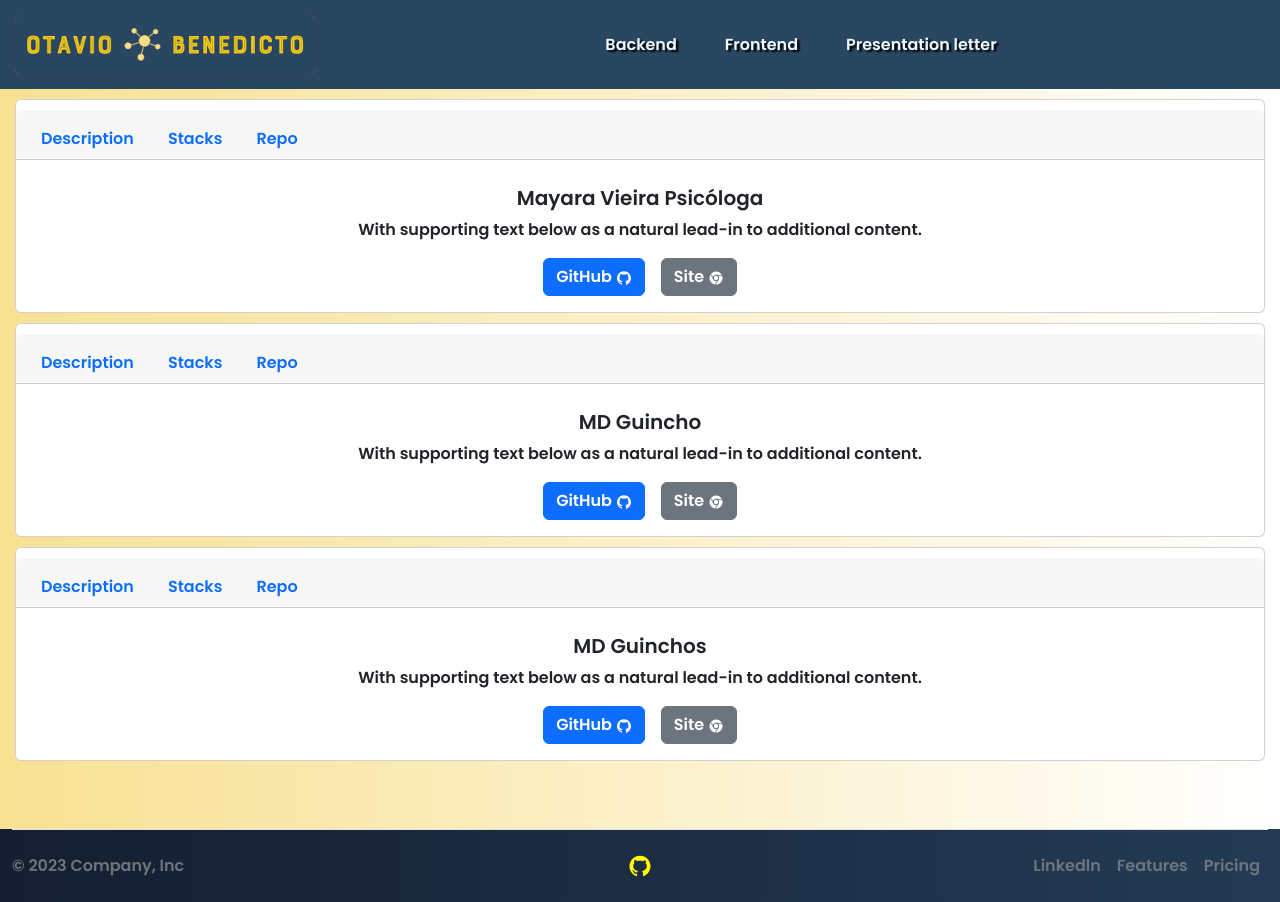
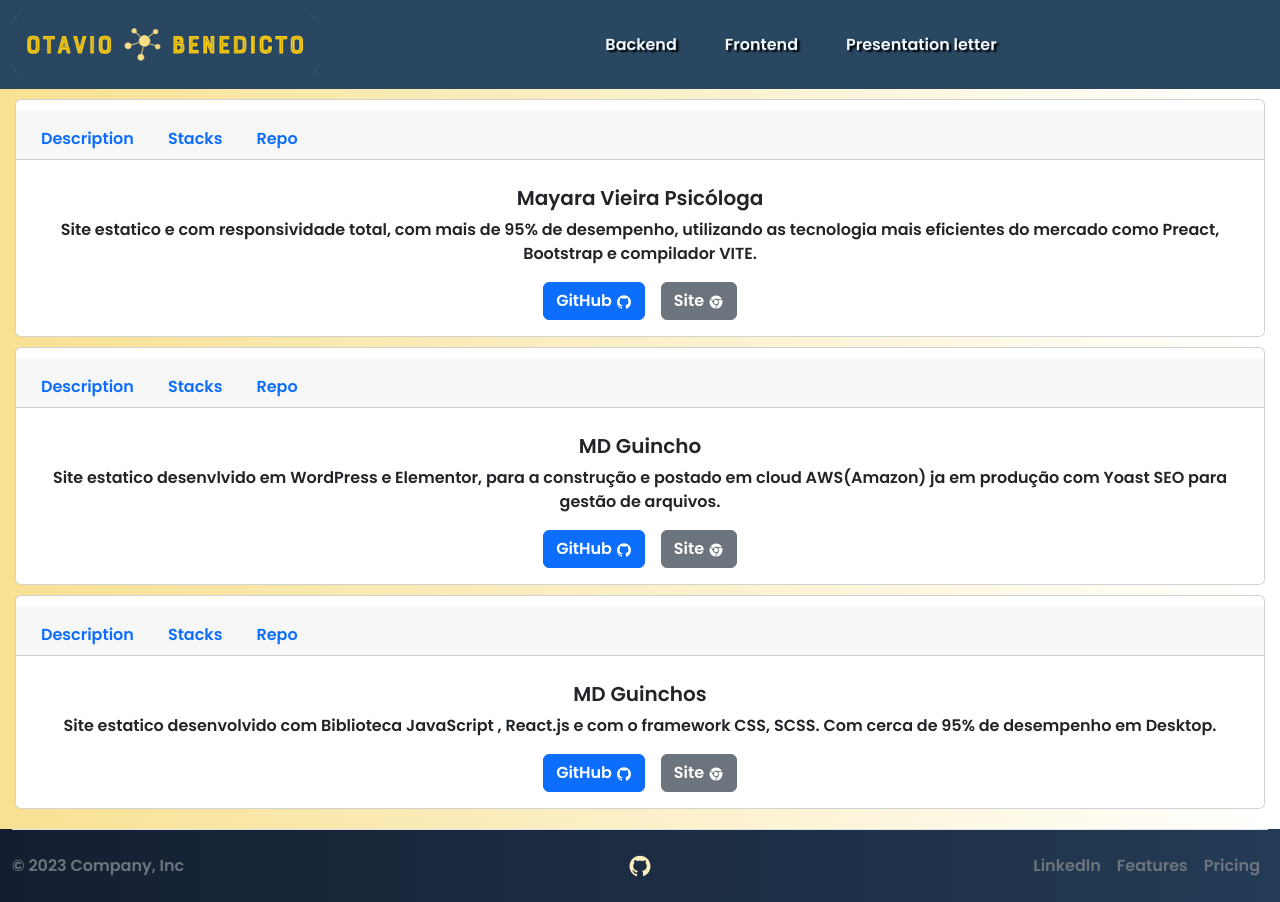
Before and after one commit to benedictotavio/portfolio_ot, a React (Vite) app: page /frontend in a window 1280 px wide. Built offline with nearby package versions, Linux system fonts and the light colour scheme.

Commit message:
Adição de componentes chaves em pastas descritivas

```diff
--- a/src/App.tsx
+++ b/src/App.tsx
@@ -1,7 +1,7 @@
 import { BrowserRouter, Route, Routes } from "react-router-dom";
-import Navbar from "./components/layout/Navbar";
+import Navbar from "./components/layout//structure/Navbar";
 import Home from "./pages/Home";
-import Footer from "./components/layout/Footer";
+import Footer from "./components/layout/structure/Footer";
 import Backend from "./pages/Backend";
 import Frontend from "./pages/Frontend";
 
--- a/src/components/content/Main.module.css
+++ b/src/components/content/Main.module.css
@@ -9,7 +9,6 @@
 }
 
 #main_card {
-    margin: 2% auto;
     border-radius: 20px 20px 0px 80px;
     display: grid;
     place-items: center;
@@ -31,27 +30,27 @@
     text-shadow: 1px 1.5px 1px black;
 }
 
-.wrapper span:nth-child(2){
+.wrapper span:nth-child(2) {
     color: #5fd1f3;
     text-shadow: 2px 1.5px 2px black;
 }
 
-.wrapper span:nth-child(3){
+.wrapper span:nth-child(3) {
     color: #54914e;
     text-shadow: 1px 1.5px 1px black;
 }
 
-.wrapper span:nth-child(4){
+.wrapper span:nth-child(4) {
     color: #4faa43;
     text-shadow: 1px 1.5px 1px black;
 }
 
-.wrapper span:nth-child(5){
+.wrapper span:nth-child(5) {
     color: #336691;
     text-shadow: 1px 1.5px 1px black;
 }
 
-.words{
+.words {
     overflow: hidden;
 }
 
@@ -67,18 +66,23 @@
     35% {
         transform: translateY(-212%);
     }
+
     50% {
         transform: translateY(-200%);
     }
+
     60% {
         transform: translateY(-312%);
     }
+
     75% {
         transform: translateY(-300%);
     }
+
     85% {
         transform: translateY(-412%);
     }
+
     100% {
         transform: translateY(-400%);
     }
@@ -97,12 +101,17 @@
 
     #main_card {
         background-color: aliceblue;
-        margin: 10% auto;
+    }
+
+    #main_card {
+        border-radius: 100px 0px 0px 100px;
+        border: 1px solid black;
     }
 }
 
 #main_card #main_card_text {
     color: aliceblue;
+    padding: 0 10px;
 }
 
 #main_card #main_card_text h3 {
@@ -123,7 +132,7 @@
     text-shadow: 2.5px 2px 2.5px bisque;
 }
 
-#btn_section{
+#btn_section {
     display: flex;
     justify-content: space-between;
     margin-top: 30px;
--- a/src/components/content/Main.tsx
+++ b/src/components/content/Main.tsx
@@ -10,7 +10,7 @@ const Main = () => {
         <div id={styles.main_card_img}>
           <img src={me} alt="Photo from Otavio Benedicto portifolio content" />
         </div>
-        <div className="p-sm-3">
+        <div className="p-sm-2">
           <div id={styles.main_card_text}>
             <h3>I am</h3>
             <h2>Otavio Benedicto</h2>
@@ -32,8 +32,8 @@ const Main = () => {
             </p>
           </div>
           <div id={styles.btn_section} className="d-flex justify-content-end">
-              <Button text={"Download CV"} icon={<AiFillFilePdf />} />
-              <Button text={"WhatsApp"} icon={<AiOutlineWhatsApp />} />
+            <Button text={"Download CV"} icon={<AiFillFilePdf />} />
+            <Button text={"WhatsApp"} icon={<AiOutlineWhatsApp />} />
           </div>
         </div>
       </div>
--- a/src/components/content/backend/BackendPortifolio.tsx
+++ b/src/components/content/backend/BackendPortifolio.tsx
@@ -1,4 +1,4 @@
-import Card from "../../layout/Card";
+import Card from "../../layout/items/Card";
 import styles from "./BackendPortifolio.module.css";
 
 const BackendPortifolio = () => {
--- a/src/components/content/frontend/FrontendPortfolio.tsx
+++ b/src/components/content/frontend/FrontendPortfolio.tsx
@@ -1,4 +1,4 @@
-import Card from "../../layout/Card";
+import Card from "../../layout/items/Card";
 import styles from "./FrontendPortfolio.module.css";
 import {
   SiVitest,
@@ -30,6 +30,8 @@ const FrontendPortfolio = () => {
             { icon: SiBootstrap, name: "Bootstrap", color: "#563d7c" },
           ]}
           linkGit="https://github.com/otaviobenedicto/may-psico"
+          text="Site estatico e com responsividade total, com mais de 95% de desempenho, utilizando as tecnologia mais eficientes do mercado como Preact, Bootstrap e compilador VITE.
+          "
         />
         <Card
           title="MD Guincho"
@@ -41,6 +43,8 @@ const FrontendPortfolio = () => {
             { icon: SiElementor, name: "Elementor", color: "#92003B" },
           ]}
           linkGit="https://github.com/otaviobenedicto/md_guinchos"
+          text="Site estatico desenvlvido em WordPress e Elementor, para a construção e postado em cloud AWS(Amazon) ja em produção com Yoast SEO para gestão de arquivos.
+          "
         />
         <Card
           title="MD Guinchos"
@@ -54,6 +58,8 @@ const FrontendPortfolio = () => {
             { icon: SiNodedotjs, name: "Node", color: "#026E00" },
           ]}
           linkGit={""}
+          text="Site estatico desenvolvido com Biblioteca JavaScript , React.js e com o framework CSS, SCSS. Com cerca de 95% de desempenho em Desktop.
+          "
         />
       </div>
     </div>
--- a/src/components/layout/Card.tsx
+++ b/src/components/layout/items/Card.tsx
@@ -8,9 +8,17 @@ type Props = {
   linkSite?: string;
   linkGit: string;
   stacksIcon: SVGObject[];
+  text: string;
 };
 
-const Card = ({ title, secondBtn, linkSite, stacksIcon, linkGit }: Props) => {
+const Card = ({
+  title,
+  secondBtn,
+  linkSite,
+  stacksIcon,
+  linkGit,
+  text,
+}: Props) => {
   const [activeTab, setActiveTab] = useState("#tab1");
 
   const handleTabClick = (
@@ -46,9 +54,8 @@ const Card = ({ title, secondBtn, linkSite, stacksIcon, linkGit }: Props) => {
       {activeTab === "#tab1" && (
         <div className="card-body">
           <h5 className="card-title">{title}</h5>
-          <p className="card-text">
-            With supporting text below as a natural lead-in to additional
-            content.
+          <p className="card-text text-justify">
+            {text}
           </p>
           <a href={linkGit} target="_blank" className="btn btn-primary mx-2">
             GitHub{" "}
--- a/src/components/layout/Footer.tsx
+++ b/src/components/layout/structure/Footer.tsx
@@ -13,22 +13,22 @@ const Footer = () => {
           href="/"
           className="col-md-4 d-flex align-items-center justify-content-center mb-3 mb-md-0 me-md-auto link-dark text-decoration-none"
         >
-          <AiFillGithub fontSize={24} color={"yellow"} />
+          <AiFillGithub fontSize={24} color={"#FAECBD"} />
         </a>
 
         <ul className="nav col-md-4 justify-content-end">
           <li className="nav-item">
-            <a href="" className="nav-link px-2 text-muted">
+            <a href="https://www.linkedin.com/in/otavio-benedicto-746421232/" className="nav-link px-2 text-muted">
               Linkedln
             </a>
           </li>
           <li className="nav-item">
-            <a href="#" className="nav-link px-2 text-muted">
+            <a href="" className="nav-link px-2 text-muted">
               Features
             </a>
           </li>
           <li className="nav-item">
-            <a href="#" className="nav-link px-2 text-muted">
+            <a href="" className="nav-link px-2 text-muted">
               Pricing
             </a>
           </li>
--- a/src/components/layout/Navbar.tsx
+++ b/src/components/layout/structure/Navbar.tsx
@@ -1,4 +1,4 @@
-import Logo from "../../assets/logo.png";
+import Logo from "../../../assets/logo.png";
 import styles from "./Navbar.module.css";
 
 const Navbar = () => {
```
Also changed, not shown: src/components/layout/items/Stacks.tsx (renamed from src/components/layout/Stacks.tsx), src/components/layout/structure/Footer.module.css (renamed from src/components/layout/Footer.module.css), src/components/layout/structure/Navbar.module.css (renamed from src/components/layout/Navbar.module.css).
